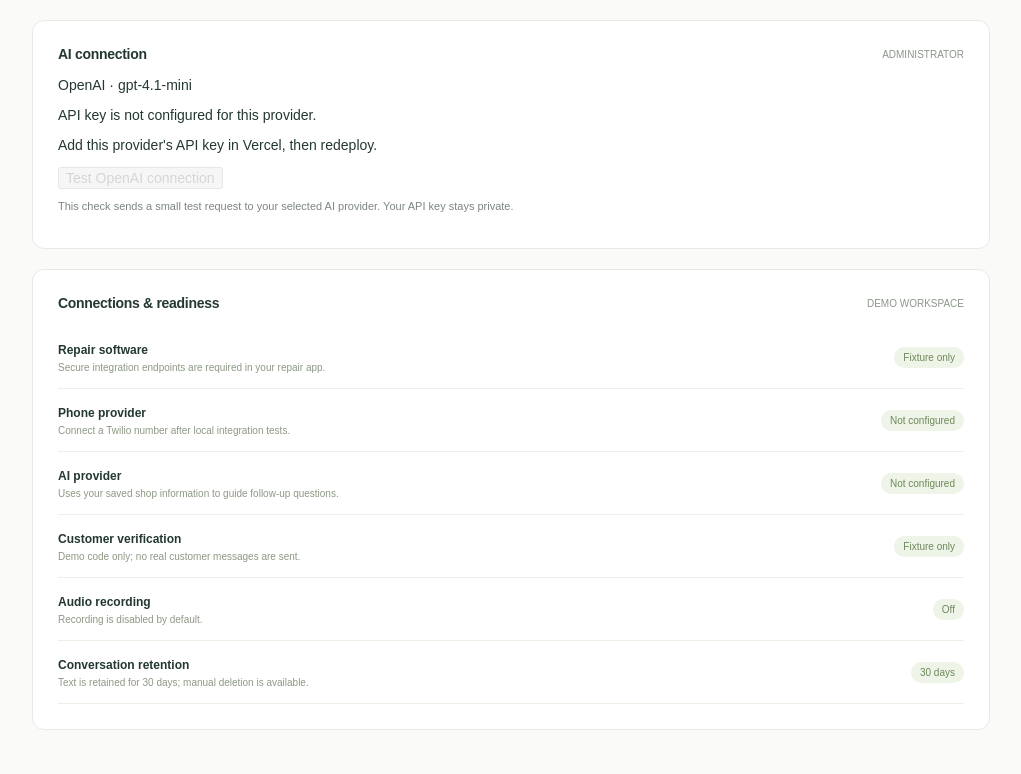
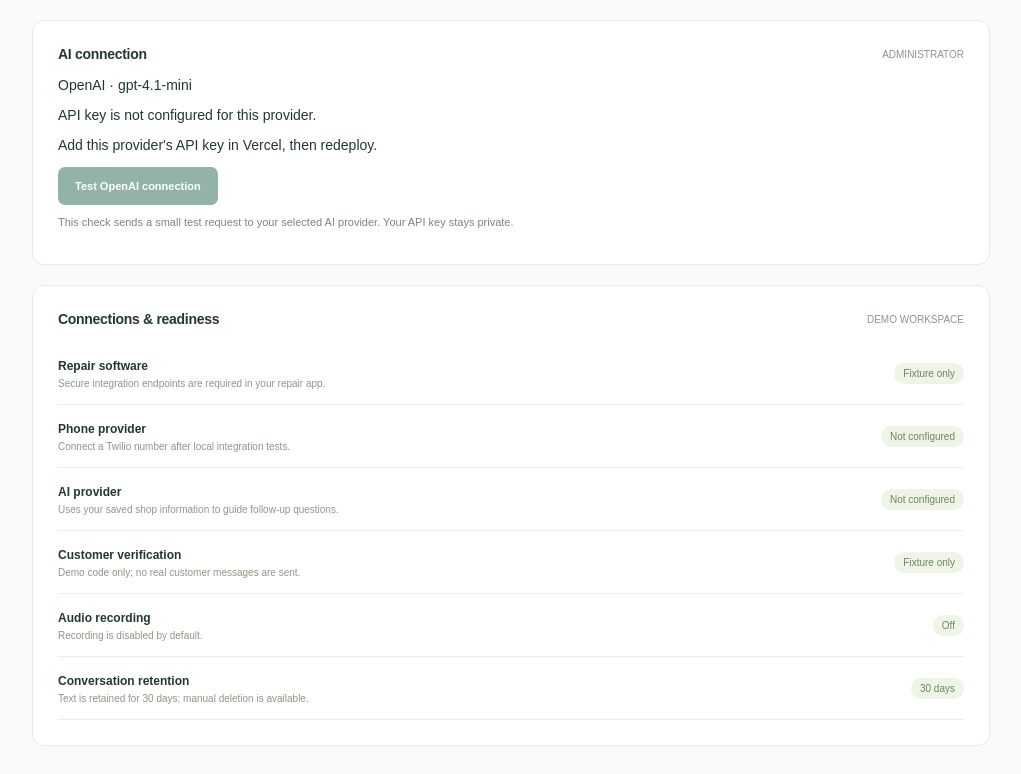
Before and after one commit to irepairsmartdevices-debug/ai-phone-receptionist, a Next.js app: page /settings in a window 1280 px wide. Shown: the part 1252-2026 px from the top of the page, without its empty margins (250-1271 px from the left). Built offline with nearby package versions, Linux system fonts and the light colour scheme; no server answers; the database is empty.

Commit message:
style: match AI connection action to settings controls

```diff
--- a/app/settings/ai.tsx
+++ b/app/settings/ai.tsx
@@ -92,6 +92,7 @@ export default function AIConnection({ initial }: { initial: AIReadiness }) {
       {message && <p role="alert">{message}</p>}
       <button
         type="button"
+        className="button primary"
         onClick={check}
         disabled={busy || !state.configured}
       >
```
